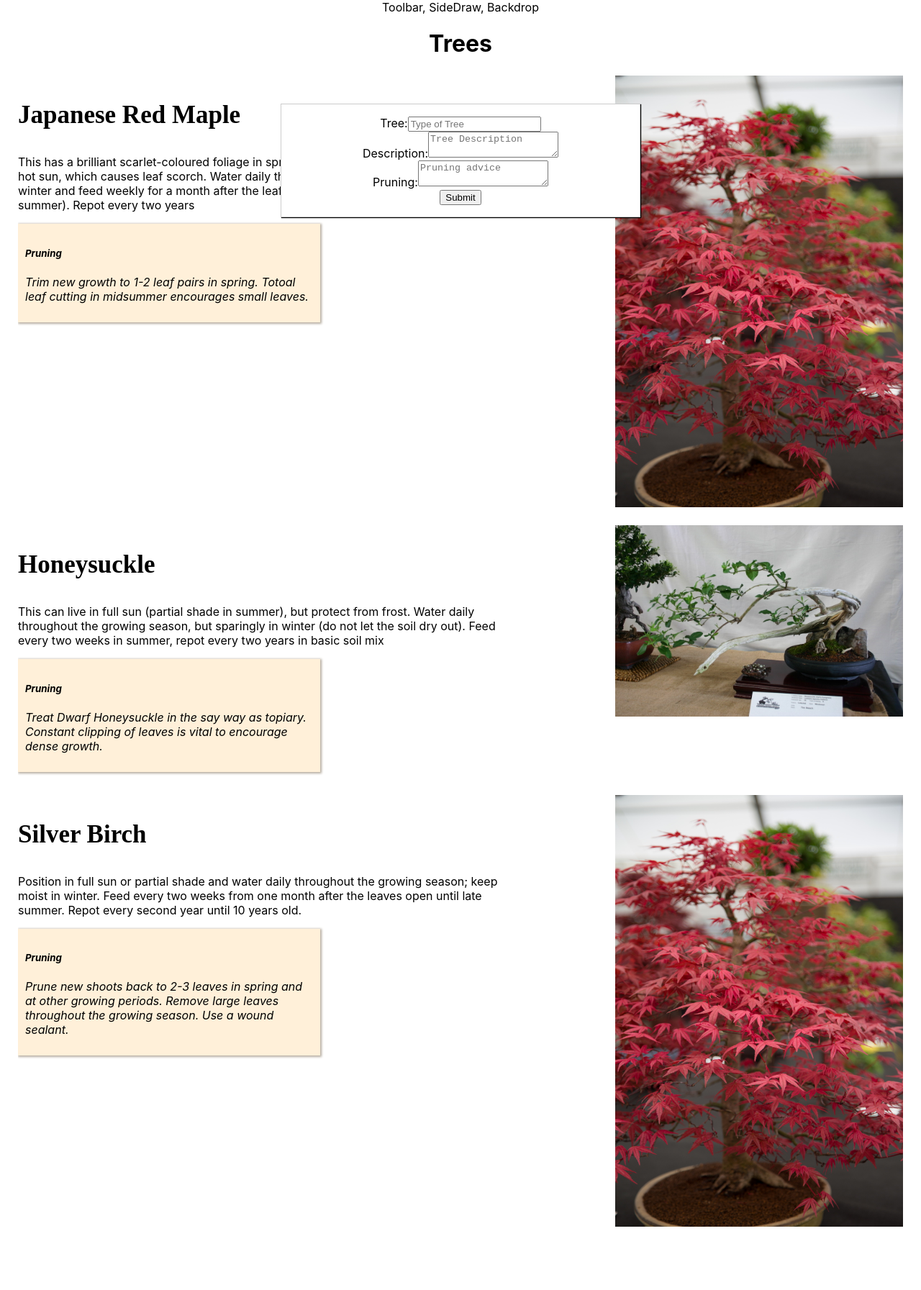
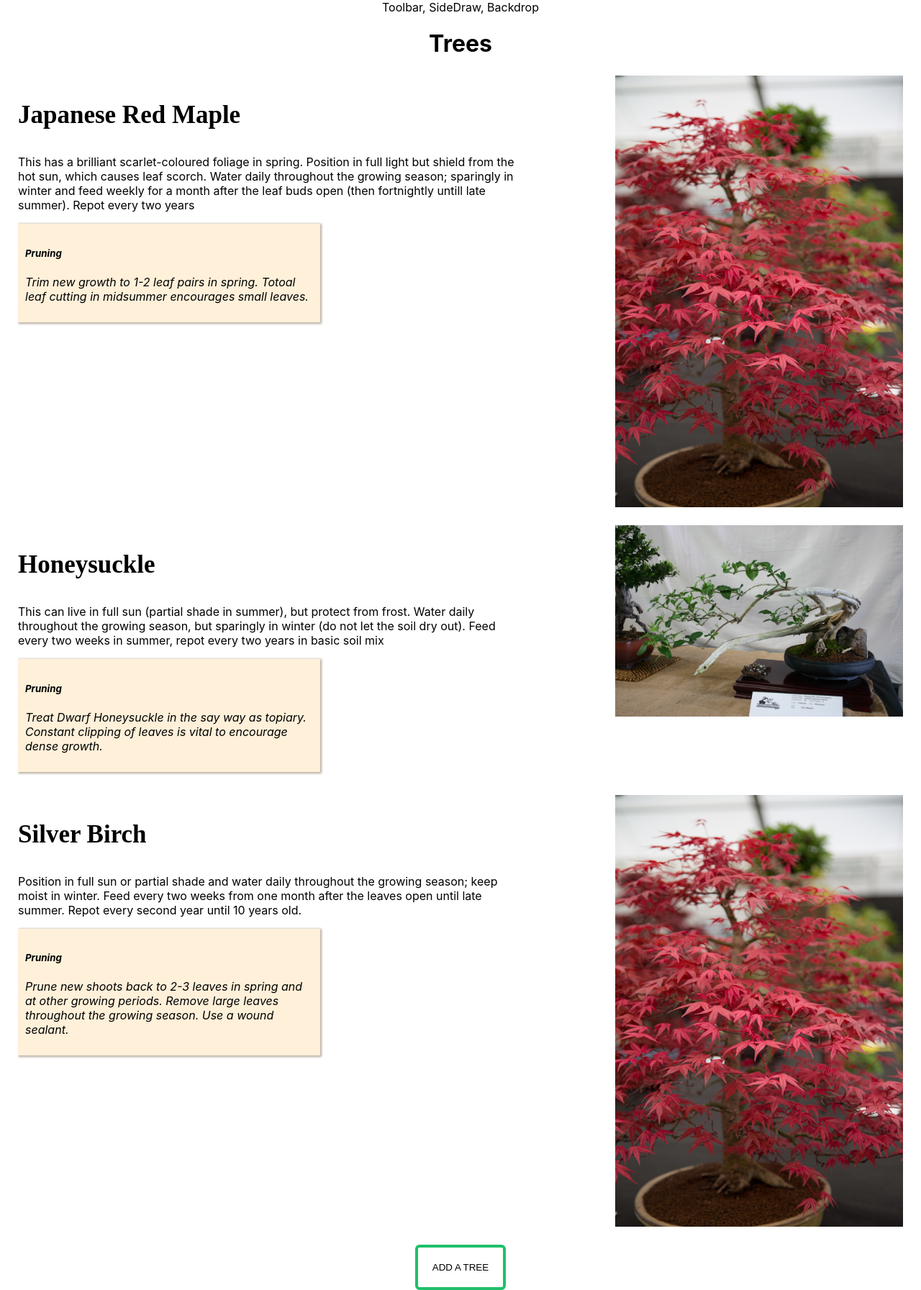
Before and after one commit to nataliegroeneboom/bonsai-app, a React (Create React App) app: page / in a window 1280 px wide. Shown: the whole page at 72% size. Before the commit the page ends 1730 px from the top, so only its background shows below. Built offline with nearby package versions, Linux system fonts and the light colour scheme; a web font is replaced by a local one.

Commit message:
add backdrop component for display when modal is visible

```diff
--- a/src/components/UI/Backdrop/Backdrop.js
+++ b/src/components/UI/Backdrop/Backdrop.js
@@ -0,0 +1,8 @@
+import React from 'react';
+import classes from './Backdrop.module.css';
+
+const backdrop = (props) => (
+props.show ? <div onClick={props.clicked} className={classes.Backdrop}></div> : null
+)
+
+export default backdrop;
--- /dev/null
+++ b/src/components/UI/Backdrop/Backdrop.module.css
@@ -0,0 +1,9 @@
+.Backdrop{
+    width: 100%;
+    height: 100%;
+    position: fixed;
+    z-index: 100;
+    left: 0;
+    top: 0;
+    background-color: rgba(0,0,0,0.5);
+}
--- a/src/components/UI/Modal/Modal.js
+++ b/src/components/UI/Modal/Modal.js
@@ -1,10 +1,21 @@
 import React from 'react';
 import classes from './Modal.module.css';
+import Aux from '../../../hoc/Aux';
+import Backdrop from '../Backdrop/Backdrop';
 
 const modal = (props) => (
-<div className={classes.Modal}>
+ <Aux>
+     <div
+    className={classes.Modal}
+    style={{transform:props.show? 'translateY(0)': 'translateY(-100vh)',
+            opacity:props.show?'1': '0'}}
+    >
     {props.children}
 </div>
+<Backdrop show={props.show}
+          clicked={props.modalClosed}/>
+ </Aux>
+
 )
 
 export default modal;
--- a/src/containers/Species/Species.js
+++ b/src/containers/Species/Species.js
@@ -2,6 +2,8 @@ import React, {Component} from 'react';
 import Tree from '../../components/Tree/Tree';
 import Modal from '../../components/UI/Modal/Modal';
 import TreeForm from '../TreeForm/TreeForm';
+
+import classes from './Species.module.css';
 
 class Species extends Component {
     state = {
@@ -39,23 +41,38 @@ class Species extends Component {
                 alt: 'image of a red japanese bonsai in autumn'
             }
             }
-        ]
+        ],
+        addContent: false
     }
 
     inputHandler = (childData) => {
         this.setState({input: childData})
     }
+    addContentHandler = () => {
+        let modalView = !this.state.addContent;
+        this.setState({
+            addContent: modalView
+        })
+    }
+
+    addContentCancelHandler = () => {
+        this.setState({
+            addContent: false
+        })
+    }
     render(){
         console.log(this.state.trees[0].description)
         return (
-            <div>
-                <Modal><TreeForm parentCallback = {this.inputHandler}/></Modal>
+            <div className={classes.Species}>
+                <Modal show={this.state.addContent} modalClosed={this.addContentCancelHandler}>
+                    <TreeForm parentCallback = {this.addContentHandler}/></Modal>
+
                 <h1>Trees</h1>
                 <h2>{this.state.input}</h2>
                 {this.state.trees.map(tree=>{
                     return <Tree key={tree.id} name={tree.name} description={tree.description} pruning={tree.pruning} image={tree.image}/>
                 })}
-
+                <button onClick={this.addContentHandler} className={classes.Button}>Add a Tree</button>
             </div>
         )
     }
--- /dev/null
+++ b/src/containers/Species/Species.module.css
@@ -0,0 +1,7 @@
+.Button{
+    text-transform: uppercase;
+    border: 4px solid #20bf6b;
+    border-radius: 6px;
+    background: #fff;
+    padding: 20px;
+}
--- a/src/containers/TreeForm/TreeForm.js
+++ b/src/containers/TreeForm/TreeForm.js
@@ -4,7 +4,6 @@ import Input from '../../components/UI/Input/Input';
 
 class TreeForm extends Component {
     state = {
-        input: '',
         trees:
             {
             name:{
@@ -49,7 +48,7 @@ class TreeForm extends Component {
         })
     }
     sendData = (event) => {
-        event.preventDefault();
+
         const formData = {};
         for(let formElementIdentifier in this.state.trees){
             formData[formElementIdentifier] = this.state.trees[formElementIdentifier].value;
@@ -60,7 +59,21 @@ class TreeForm extends Component {
         })
         .catch(error => {
 
-        })
+        });
+        event.preventDefault();
+        let tree = {...this.state.trees};
+        let updatedForm = {};
+        for(let inputValue in this.state.trees){
+           updatedForm = {...tree[inputValue]};
+           updatedForm.value = '';
+           tree[inputValue] = updatedForm;
+        }
+
+        this.setState({
+            trees: tree
+        });
+        this.props.parentCallback();
+
     }
 
     render(){
```
